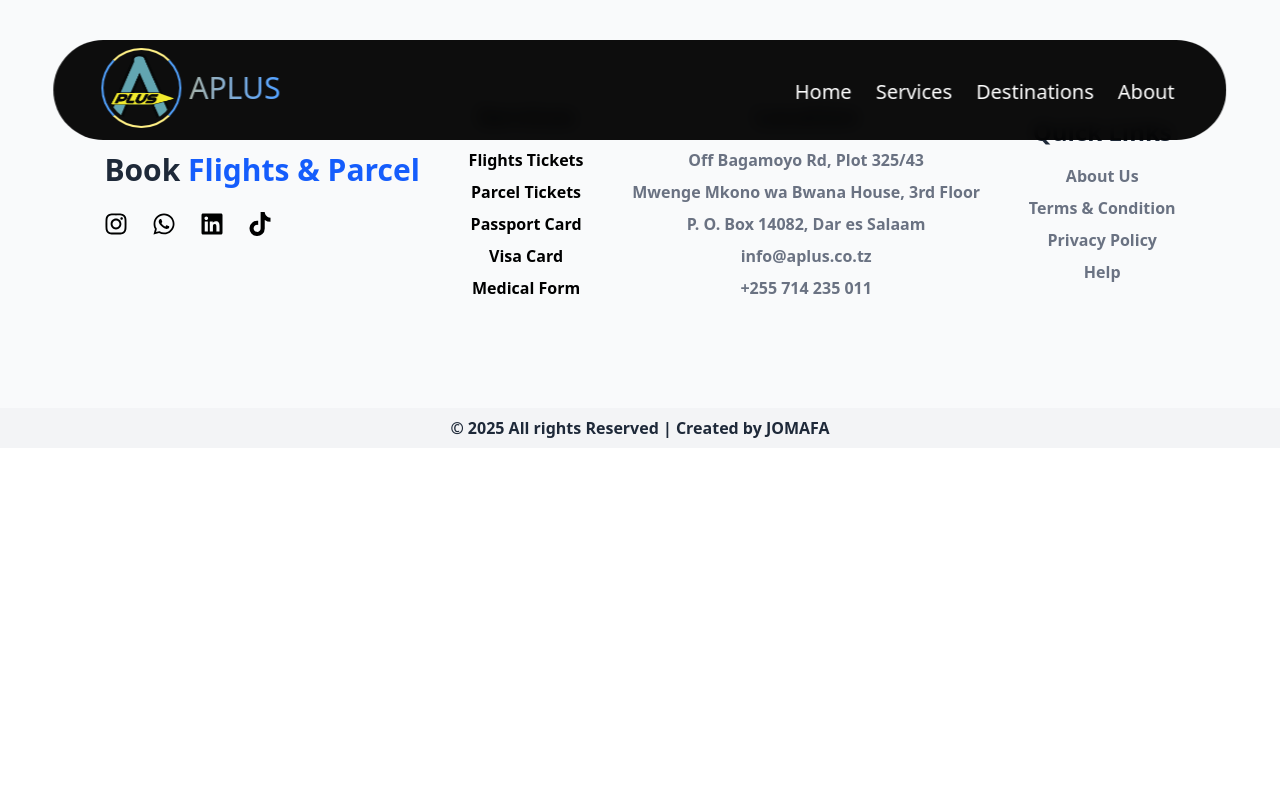
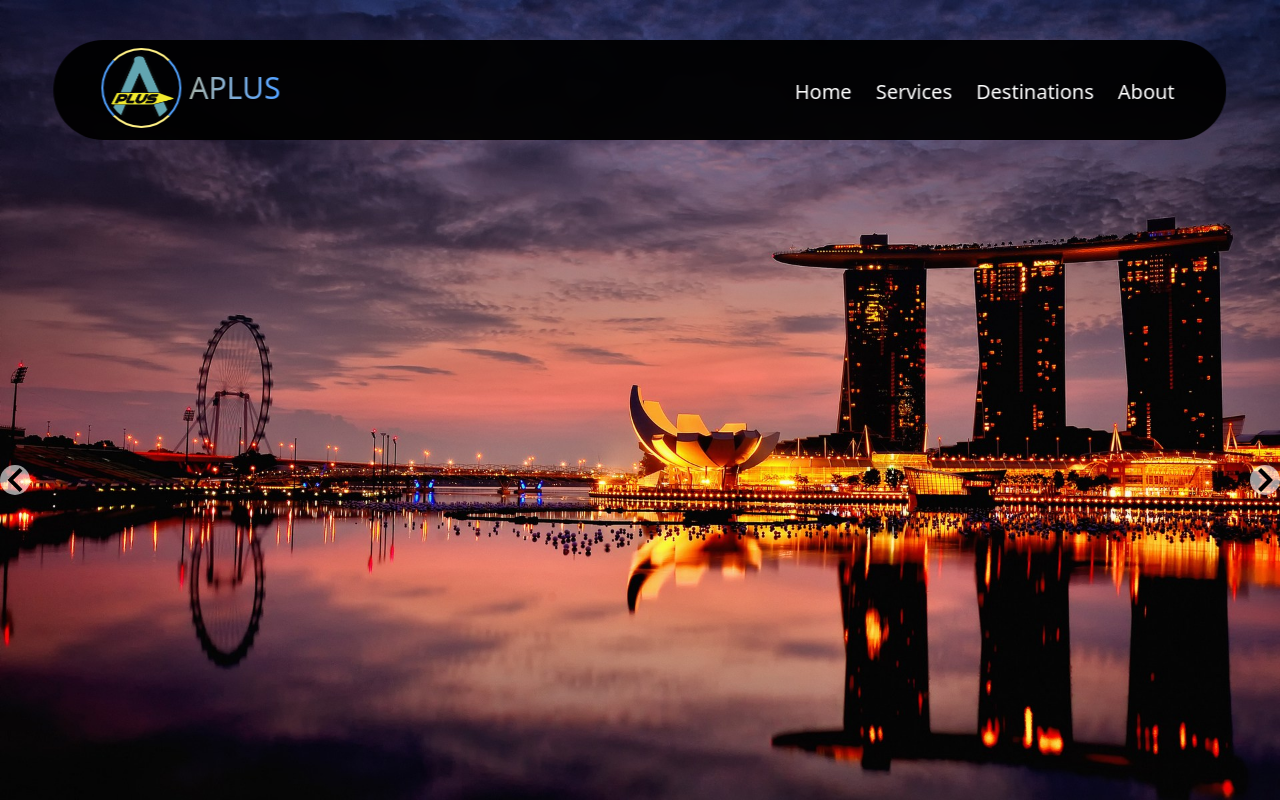
Before and after one commit to jamesmainer47/aplus, a Next.js app: page / in a window 1280 px wide. Shown: the top 800 px of the page. Built offline with nearby package versions, Linux system fonts and the light colour scheme.

Commit message:
Add files via upload

```diff
--- a/app/globals.css
+++ b/app/globals.css
@@ -1 +1,21 @@
 @import 'tailwindcss';
+
+/**
+@theme {
+    --breakpoint-*: initial;
+    --breakpoint-sm: 320px - 480px;
+    --breakpoint-md: 481px - 600px;
+    --breakpoint-lg: 650px;
+    --color-twitter-blue: #1DA1F2;
+    --color-orange-500: #ffa500;
+    --background-image-home: url('../public/bg1.png')
+}*/
+
+@theme {
+    --background-image-home: url('../public/bg.jpg');
+    --background-image-home1: url('../public/bg1.jpg');
+    --background-image-home2: url('../public/bg2.jpg');
+    --background-image-home3: url('../public/bg3.png');
+    --background-image-home4: url('../public/bg.jpg');
+    --background-image-home5: url('../public/bg.jpg');
+}
--- a/app/layout.tsx
+++ b/app/layout.tsx
@@ -15,7 +15,7 @@ const geistMono = Geist_Mono({
 });
 
 export const metadata: Metadata = {
-  title: "APLUS",
+  title: "Aplus Navigators",
   description: "Generated by JOMAFA",
 };
 
@@ -26,7 +26,7 @@ export default function RootLayout({
 }) {
   return (
     <html lang="en">
-      <body className="items-center justify-center text-center">
+      <body className="items-center justify-center">
         <Navbar />
         <main className={`${geistSans.variable} ${geistMono.variable} antialiased relative overflow-hidden`}>{children}</main>
         <Footer />
--- a/app/page.tsx
+++ b/app/page.tsx
@@ -1,9 +1,10 @@
 import React from 'react'
+import Home from '../components/Home'
 
 
 const page = () => {
   return (
-    <div></div>
+    <Home/>
   )
 }
 
```
